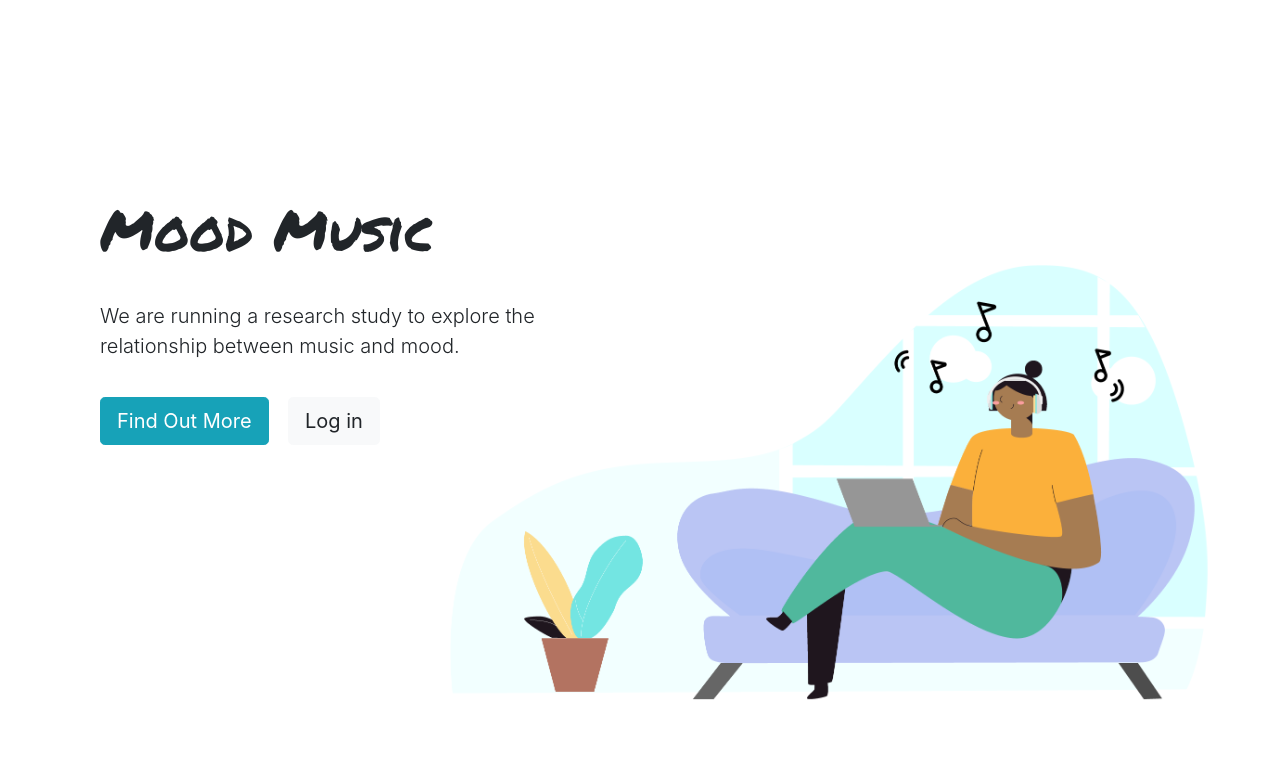
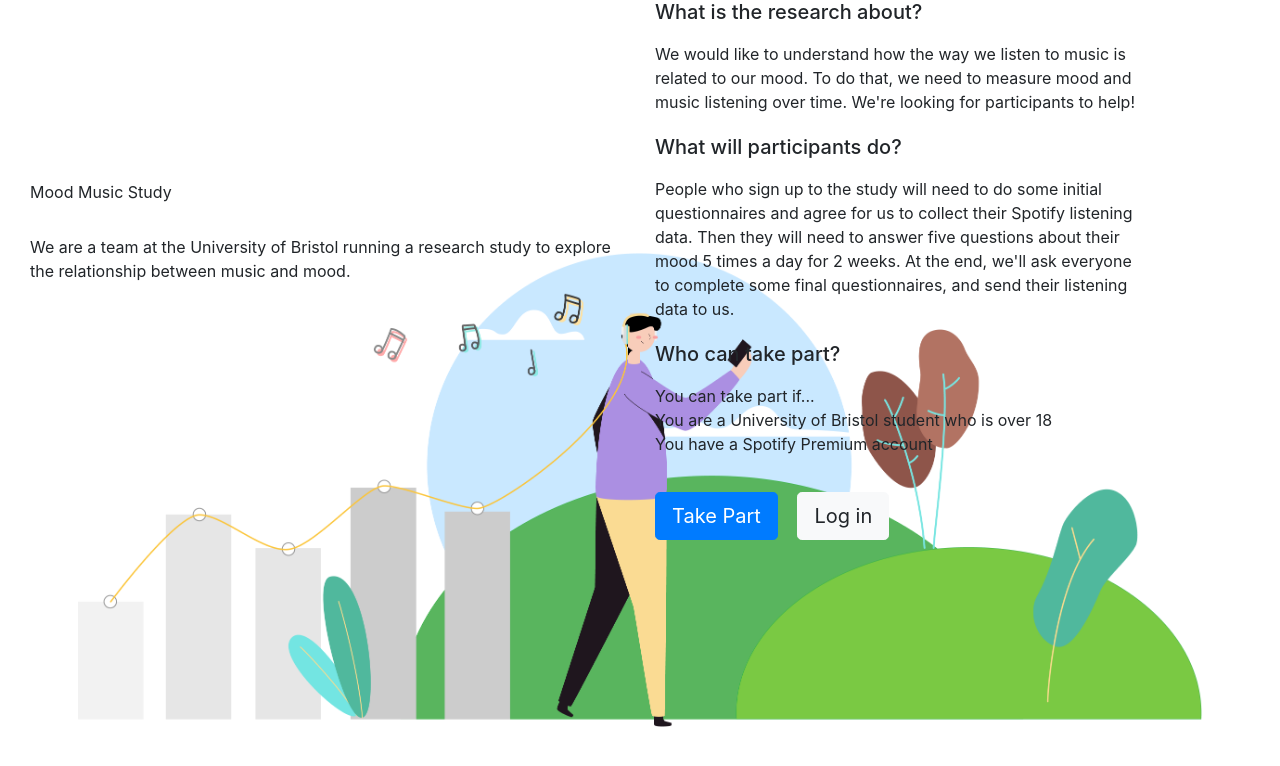
Before and after one commit to DynamicGenetics/Mood-Music, a Django app: page / in a window 1280 px wide. Shown: the top 766 px of the page. Run offline with Django 3.2, Linux system fonts and the light colour scheme; some libraries are stand-ins or nearby versions.

Commit message:
Updates to homepage

```diff
--- a/moodmusic/templates/pages/home.html
+++ b/moodmusic/templates/pages/home.html
@@ -7,13 +7,15 @@
     <meta name="viewport" content="width=device-width, initial-scale=1.0">
     <meta name="description" content="">
     <meta name="author" content="">
+    <link rel="apple-touch-icon" sizes="180x180" href="{% static 'images/favicons/apple-touch-icon.png' %}">
+    <link rel="icon" type="image/png" sizes="32x32" href="{% static 'images/favicons/favicon-32x32.png' %}">
+    <link rel="icon" type="image/png" sizes="16x16" href="{% static 'images/favicons/favicon-16x16.png' %}">
+    <link rel="manifest" href="/site.webmanifest">
 
     <!-- HTML5 shim, for IE6-8 support of HTML5 elements -->
     <!--[if lt IE 9]>
       <script src="https://cdnjs.cloudflare.com/ajax/libs/html5shiv/3.7.3/html5shiv.min.js"></script>
     <![endif]-->
-
-    <link rel="icon" href="{% static 'images/favicons/favicon.ico' %}">
 
     {% block css %}
 
@@ -28,7 +30,7 @@
 
   <body class="home">
 
-    <div class="container">
+    <div class="container-fluid">
 
       {% if messages %}
           {% for message in messages %}
@@ -37,20 +39,55 @@
       {% endif %}
 
       {% block content %}
-        <div class="col-xs-12 col-md-6">
-          <div class="home-text">
-            <h1 class="display-4">Mood Music</h1>
-            <p class="lead">We are running a research study to explore the relationship between music and mood.</p>
-            <a class="btn btn-info btn-lg" href="{% url 'about' %}" role="button">Find Out More</a>
-            <a class="btn btn-light btn-lg" href="{% url 'account_login' %}" role="button">Log in</a>
+      <div class="container-fluid">
+        <div id="home-row" class="row">   <!--Makes sure the two columns display alongside each other-->
+
+          <div class="col-xs-12 col-md-6 home-text">
+              <p class="homepage-title"">Mood Music Study</p>
+              <p>We are a team at the University of Bristol running a research study to explore the relationship between music and mood.</p>
           </div>
-        </div>
 
-        <div class="home-image"></div>
+          <div class="col-xs-12 col-md-5 home-info">
 
-      {% endblock content %}
+            <div class="home-box">
+              <h5>What is the research about?</h5>
+              <p>We would like to understand how the way we listen to music is related to our mood.
+                To do that, we need to measure mood and music listening over time. We're looking for
+                participants to help!
+              </p>
+            </div>
 
-    </div> <!-- /container -->
+            <div class="home-box">
+              <h5>What will participants do?</h5>
+              <p>
+                People who sign up to the study will need to do some initial questionnaires and
+                agree for us to collect their Spotify listening data. Then they will need to answer five
+                questions about their mood 5 times a day for 2 weeks. At the end, we'll ask everyone to complete
+                some final questionnaires, and send their listening data to us.
+              </p>
+            </div>
+
+            <div class="home-box">
+              <h5>Who can take part?</h5>
+              <p>You can take part if... </br>
+              You are a University of Bristol student who is over 18</br>
+              You have a Spotify Premium account </br>
+              </p>
+            </div>
+
+            <div class="home-buttons">
+              <a class="btn btn-primary btn-lg" href="{% url 'about' %}" role="button">Take Part</a>
+              <a class="btn btn-light btn-lg" href="{% url 'account_login' %}" role="button">Log in</a>
+            </div>
+
+          </div> <!-- home-info-->
+
+        </div> <!-- row-->
+
+      </div>  <!-- inner container -->
+
+    </div> <!-- outer container -->
+    {% endblock content %}
 
     {% block modal %}{% endblock modal %}
 
```
Also changed, not shown: moodmusic/static/images/homepage.png.
